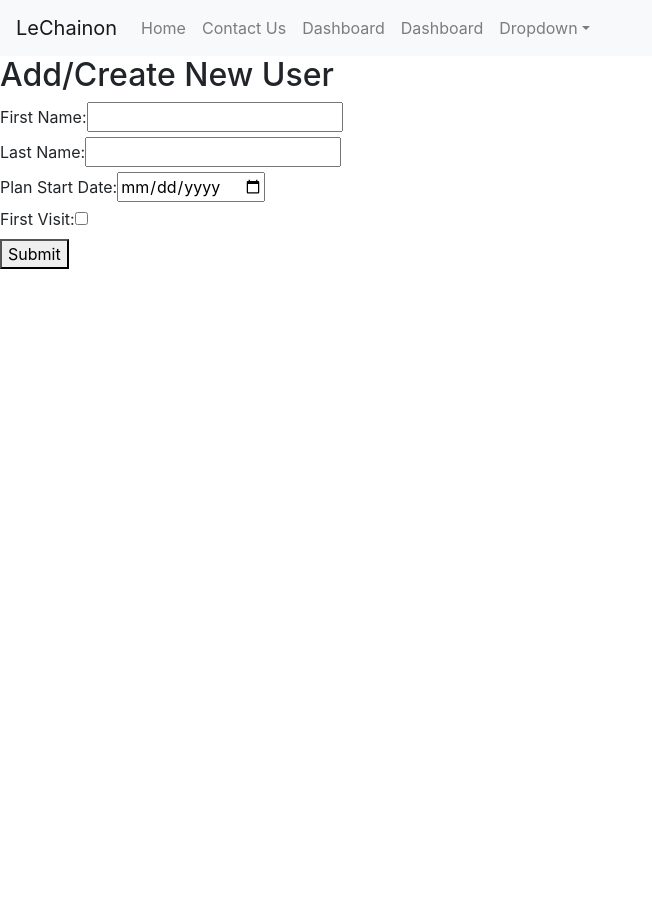
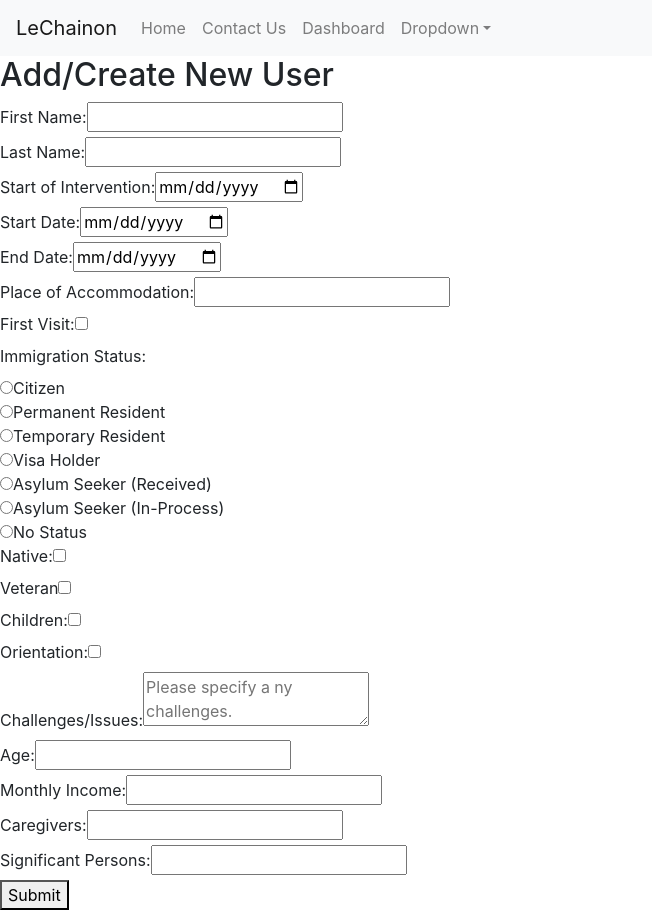
Before and after one commit to vikaschoudhary007/Code2Give, a React (Create React App) app in the folder front_end/: page /residentForm in a window 1280 px wide. Shown: the whole page, without its empty margins (0-652 px from the left). Before the commit the page ends 800 px from the top, so only its background shows below. Built offline with nearby package versions, Linux system fonts and the light colour scheme.

Commit message:
Createeated ResidentForm

```diff
--- a/front_end/src/components/Navbar.jsx
+++ b/front_end/src/components/Navbar.jsx
@@ -27,11 +27,6 @@ function Navbar() {
                         <Link className="nav-link" to="/dashboard">Dashboard</Link>
                     </li>
 
-
-                    <li className="residentForm">
-                        <Link className="nav-link" to="/residentForm">Dashboard</Link>
-                    </li>
-
                     <li className="nav-item dropdown">
                         <a className="nav-link dropdown-toggle" href="#" id="navbarDropdown" role="button" data-toggle="dropdown" aria-haspopup="true" aria-expanded="false">
                         Dropdown
--- a/front_end/src/components/pages/DashboardPage.jsx
+++ b/front_end/src/components/pages/DashboardPage.jsx
@@ -19,7 +19,6 @@ const DashboardPage = () => {
       <UserProfile user={userData} />
       <InterventionDetails plan={userPlan} />
       <Goals goals={userGoals} />
-
       <Link to="/residentForm" className="form">Add/Create User</Link>
     </div>
   );
--- a/front_end/src/components/pages/ResidentForm.js
+++ b/front_end/src/components/pages/ResidentForm.js
@@ -22,6 +22,9 @@ const ResidentForm = () => {
     significantPersons: '',
   });
 
+  const immigrationOptions = ["Citizen", "Permanent Resident", "Temporary Resident", "Visa Holder", "Asylum Seeker (Received)", "Asylum Seeker (In-Process)", "No Status"];
+
+
   const handleChange = (e) => {
     const value = e.target.type === 'checkbox' ? e.target.checked : e.target.value;
     setFormData({
@@ -32,7 +35,6 @@ const ResidentForm = () => {
 
   const handleSubmit = (e) => {
     e.preventDefault();
-    // Here, you would handle form submission, such as sending the data to a server
     console.log(formData);
   };
 
@@ -40,7 +42,6 @@ const ResidentForm = () => {
     <div>
 
       <h2>Add/Create New User</h2>
-
 
       <form onSubmit={handleSubmit}>
         <div>
@@ -61,15 +62,42 @@ const ResidentForm = () => {
             onChange={handleChange}
           />
         </div>
-        {/* Repeat for other fields, adjusting the type attribute as needed (e.g., date, checkbox) */}
         <div>
-          <label>Plan Start Date:</label>
+          <label>Start of Intervention:</label>
           <input
             type="date"
             name="planStartDate"
             value={formData.planStartDate}
             onChange={handleChange}
           />
+        </div>
+        <div>
+          <label>Start Date:</label>
+          <input
+            type="date"
+            name="startDateofStay"
+            value={formData.startDateOfStay}
+            onChange={handleChange}
+          />
+        </div>
+        <div>
+          <label>End Date:</label>
+          <input
+            type="date"
+            name="endDateofStay"
+            value={formData.endDateOfStay}
+            onChange={handleChange}
+          />
+          <div>
+            <label>Place of Accommodation:</label>
+            <input
+              type="text"
+              name="placeOfAccomodation"
+              value={formData.placeOfAccommodation}
+              onChange={handleChange}
+              min="0"
+            />
+          </div>
         </div>
         <div>
           <label>First Visit:</label>
@@ -80,12 +108,112 @@ const ResidentForm = () => {
             onChange={handleChange}
           />
         </div>
-        {/* Add additional fields for all attributes */}
+          <div>
+            <label>Immigration Status:</label>
+            {immigrationOptions.map((status) => (
+              <div key ={status}>
+                <input
+                  type="radio"
+                  name="immigrationStatus"
+                  value = {status}
+                  checked={formData.immigrationStatus === status}
+                  onChange={handleChange}
+            />
+              {status}
+            </div>
+          ))}
+        </div>
+        <div>
+        <label>Native: </label>
+          <input
+            type="checkbox"
+            name="isNative"
+            checked={formData.isNative}
+            onChange={handleChange}
+          />
+        </div>
+        <div>
+        <label>Veteran</label>
+          <input
+            type="checkbox"
+            name="veteran"
+            checked={formData.veteran}
+            onChange={handleChange}
+          />
+        </div>
+        <div>
+        <label>Children: </label>
+          <input
+            type="checkbox"
+            name="withChildren"
+            checked={formData.withChildren}
+            onChange={handleChange}
+          />
+        </div>
+        <div>
+        <label>Orientation: </label>
+          <input
+            type="checkbox"
+            name="withChildren"
+            checked={formData.withChildren}
+            onChange={handleChange}
+          />
+        </div>
+        <div>
+          <label htmlFor="otherChallenges">Challenges/Issues:</label>
+          <textarea
+            id="otherChallenges"
+            name="otherChallenges"
+            value={formData.otherChallenges}
+            onChange={handleChange}
+            placeholder="Please specify a ny challenges."
+          />
+        </div>
+        <div>
+          <label>Age:</label>
+          <input
+            type="number"
+            name="age"
+            value={formData.age}
+            onChange={handleChange}
+            min="0"
+          />
+        </div>
+        <div>
+          <label>Monthly Income:</label>
+          <input
+            type="number"
+            name="monthlyIncome"
+            value={formData.monthlyIncome}
+            onChange={handleChange}
+            min="0"
+          />
+        </div>
+        <div>
+          <label>Caregivers:</label>
+          <input
+            type="text"
+            name="caregivers"
+            value={formData.caregivers}
+            onChange={handleChange}
+          />
+        </div>
+        <div>
+          <label>Significant Persons:</label>
+          <input
+            type="text"
+            name="age"
+            value={formData.significantPersons}
+            onChange={handleChange}
+          />
+        </div>
+
+
+
         <div>
           <button type="submit">Submit</button>
         </div>
       </form>
-
     </div>
   );
 };
```
